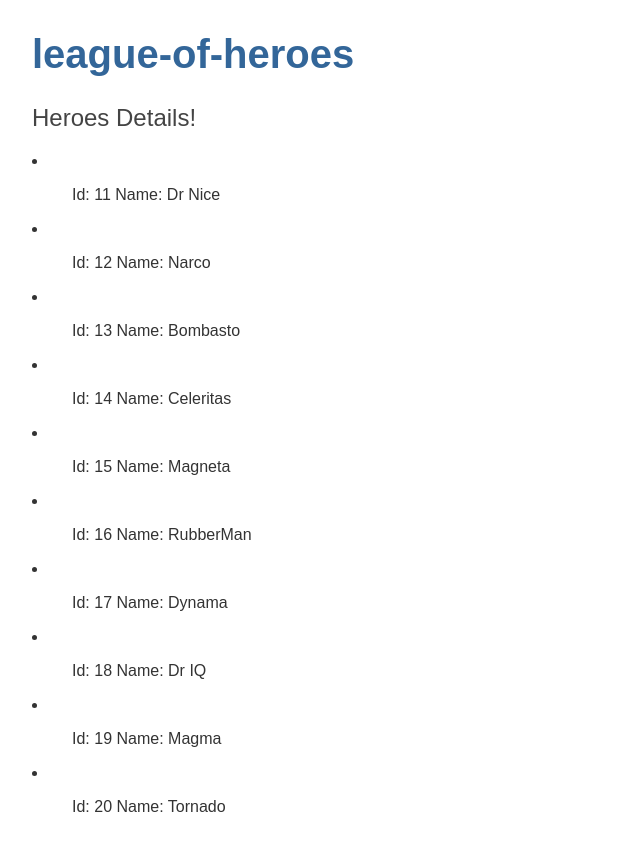
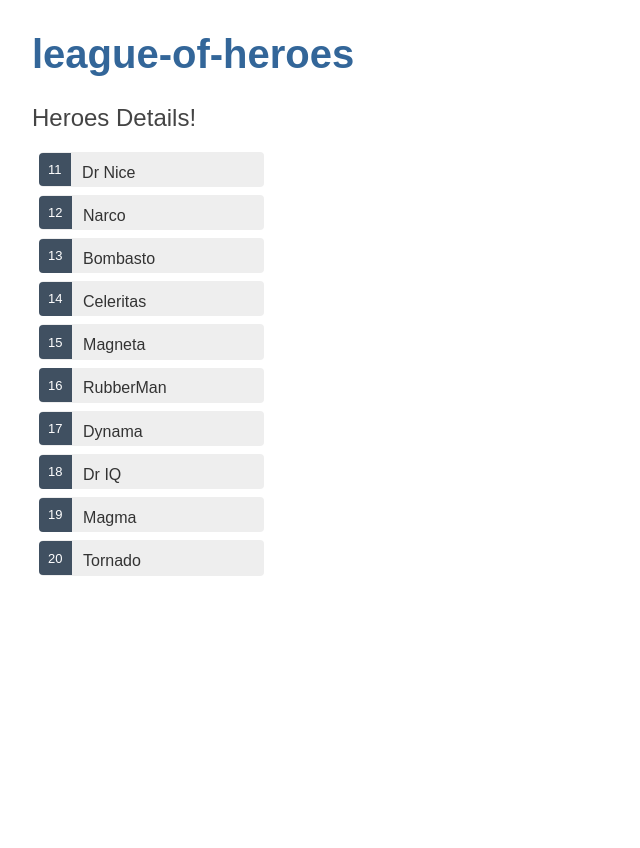
Before and after one commit to ShrutikaSingh/league-of-heroes, an Angular app: page / in a window 1280 px wide. Shown: the whole page, without its empty margins (0-640 px from the left). After the commit the page ends 800 px from the top, so only its background shows below. Built offline with nearby package versions, Linux system fonts and the light colour scheme.

Commit message:
update styling of heroes component

```diff
--- a/src/app/heroes/heroes.component.html
+++ b/src/app/heroes/heroes.component.html
@@ -1,12 +1,9 @@
 <h2>Heroes Details!</h2>
-<li *ngFor="let hero of heroes" (click)="onSelect(hero)">
-
-<ul>
-    <p><span class="badge">Id: {{hero.id}}  </span>
-    Name: {{hero.name}}</p>
+<ul class="heroes">
+    <li *ngFor="let hero of heroes" (click)="onSelect(hero)">
+        <span class="badge">{{hero.id}}</span>{{hero.name}}
+    </li>
 </ul>
-
 <div>
    <!-- <input type="text" [(ngModel)]="hero.name" placeholder="hero name"/> --->
 </div>
-</li>
```
Also changed, not shown: src/app/heroes/heroes.component.css (+7 -0 lines).
